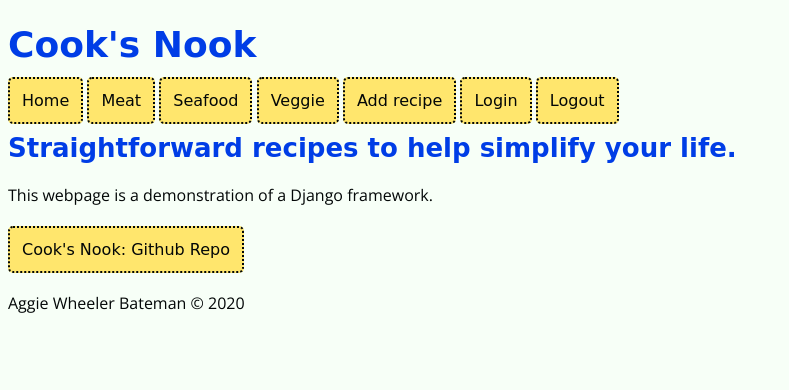
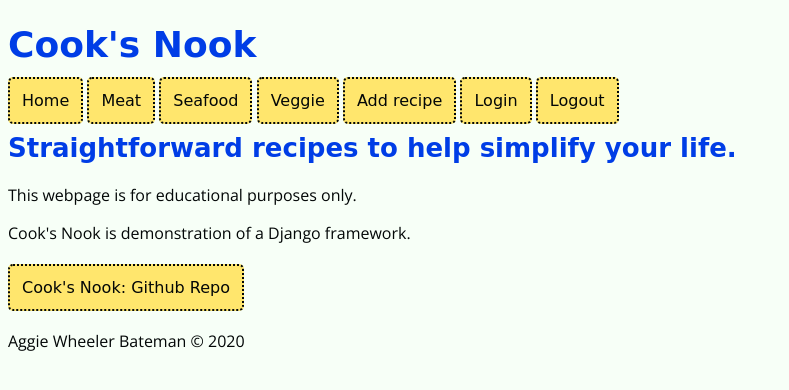
Before and after one commit to aggiewb/cooks-nook, a Django app: page /recipe/ in a window 1280 px wide. Shown: the top 390 px of the page, without its empty margins (0-789 px from the left). Run offline with Django 3.2, Linux system fonts and the light colour scheme; some web fonts are replaced.

Commit message:
Update p element content

```diff
--- a/cooks_nook/recipe/templates/recipe/index.html
+++ b/cooks_nook/recipe/templates/recipe/index.html
@@ -1,7 +1,8 @@
 {% extends 'base.html' %}
 {% block content %}
 <h2>Straightforward recipes to help simplify your life.</h2>
-<p>This webpage is a demonstration of a Django framework.</p>
+<p>This webpage is for educational purposes only.</p>
+<p>Cook's Nook is demonstration of a Django framework.</p>
 <aside>
     <a href="https://github.com/aggiewb/cooks-nook" target="blank">Cook's Nook: Github Repo</a>
 </aside>
```
